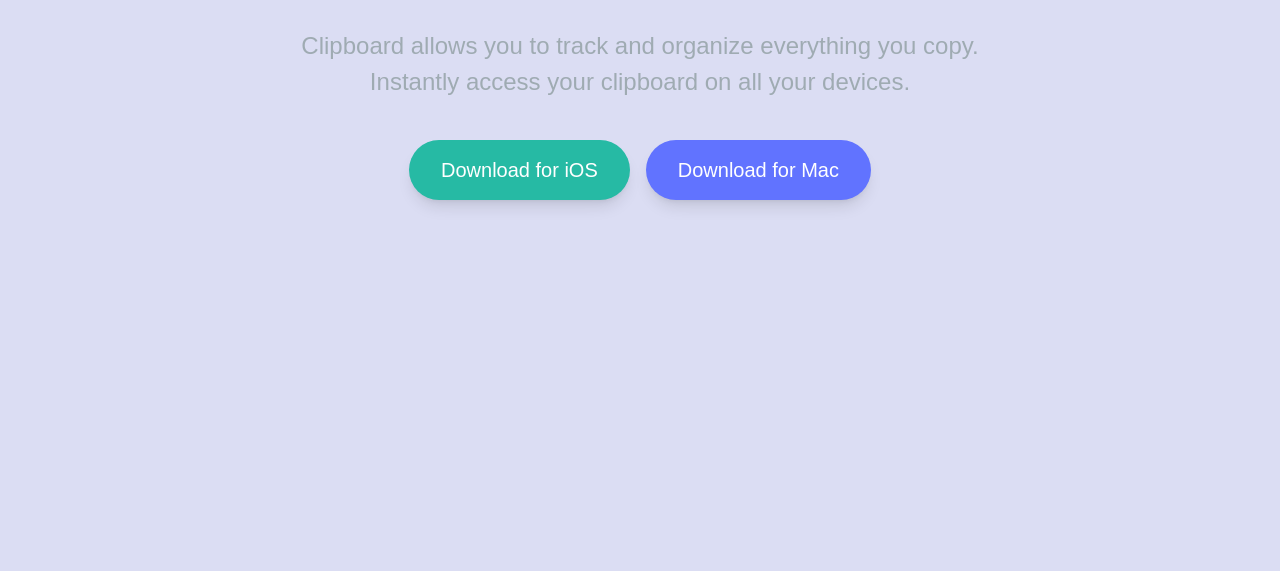
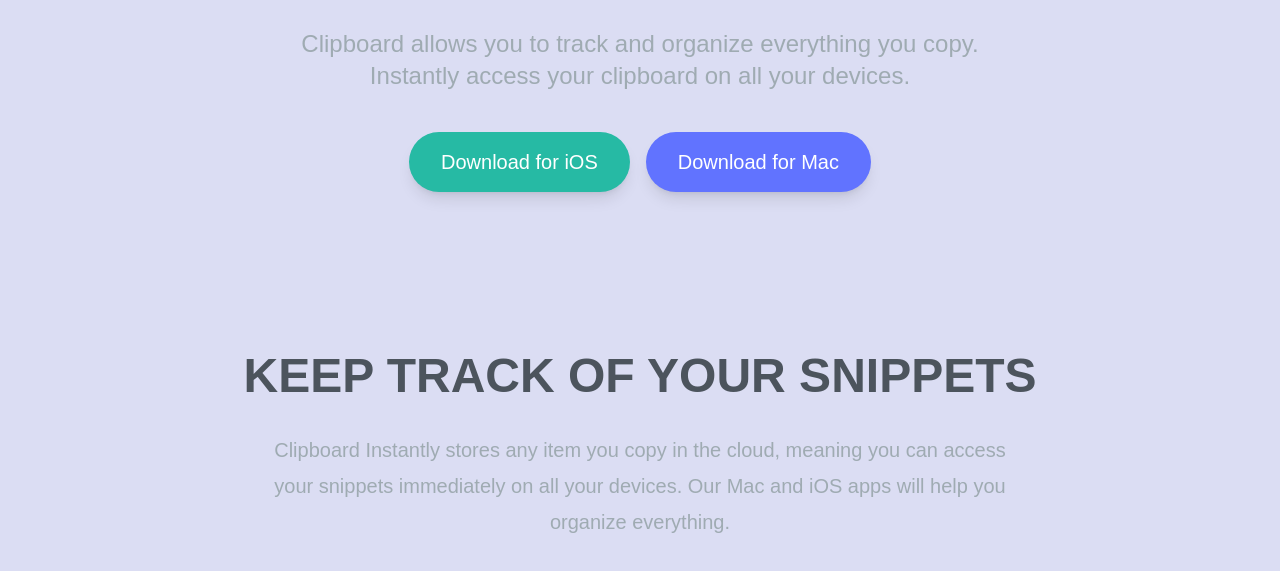
Before and after one commit to Rbravolibtech/APP-Landing-Page, a website: page index.html in a window 1280 px wide. Shown: the part 369-940 px from the top of the page. Before the commit the page ends 800 px from the top, so only its background shows below. Drawn offline with Linux system fonts and the light colour scheme; a web font is replaced by a local one.

```diff
--- a/index.html
+++ b/index.html
@@ -12,7 +12,7 @@
     />
 
     <link rel="stylesheet" href="css/style.css" />
-    <title>Clipboard Website</title>
+    <title>app landing page</title>
   </head>
   <style>
  body {
@@ -27,7 +27,7 @@
 
         <h3>A HISTORY OF EVERYTHING YOU COPY</h3>
 
-        <p class="section-content mb-10 text-2xl">
+        <p class="max-w-3xl mx-auto  mb-10 text-2xl text-grayishBlue">
           Clipboard allows you to track and organize everything you copy.
           Instantly access your clipboard on all your devices.
         </p>
@@ -49,5 +49,13 @@
         </div>
       </div>
     </section>
+       <!---------------------------SNIPPETS SECTION------------------------>
+       <section id="snippets">
+<div class="max-w-6xl mx-auto text-center my-20 px-10">
+<h3>KEEP TRACK OF YOUR SNIPPETS</h3>
+<p class="max-w-3xl mx-auto mb-24 text-xl leading-9 text-center text-grayishBlue">Clipboard Instantly stores any item you copy in the cloud, meaning you can access your snippets immediately on all your devices. Our Mac and iOS apps will help you organize everything.</p>
+</div>
+
+       </section>
 </body>
 </html>
```
Also changed, not shown: css/style.css.
